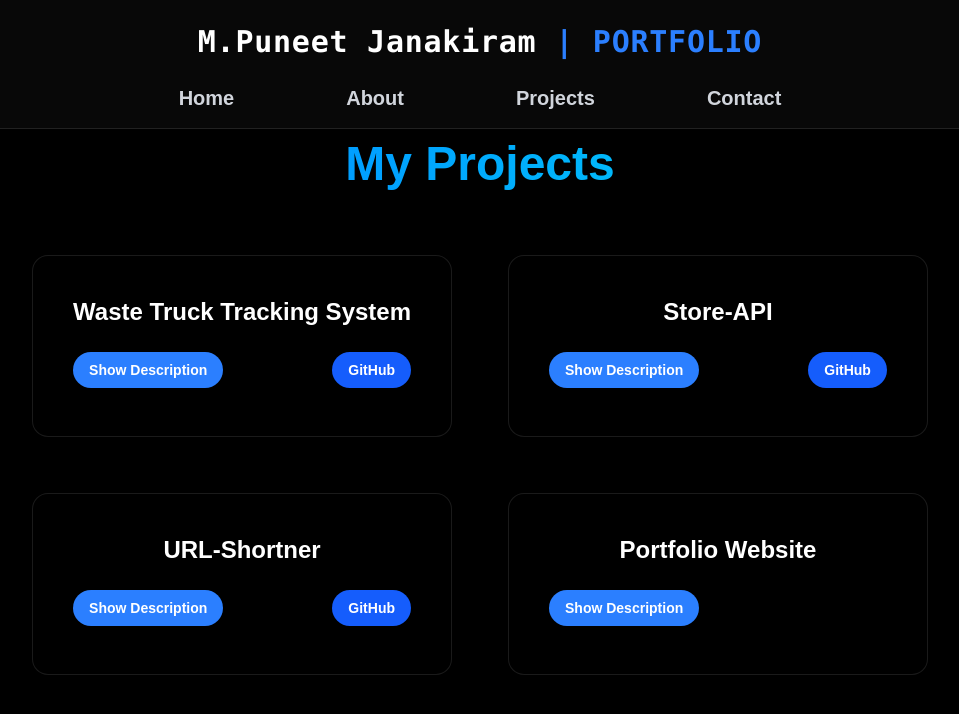
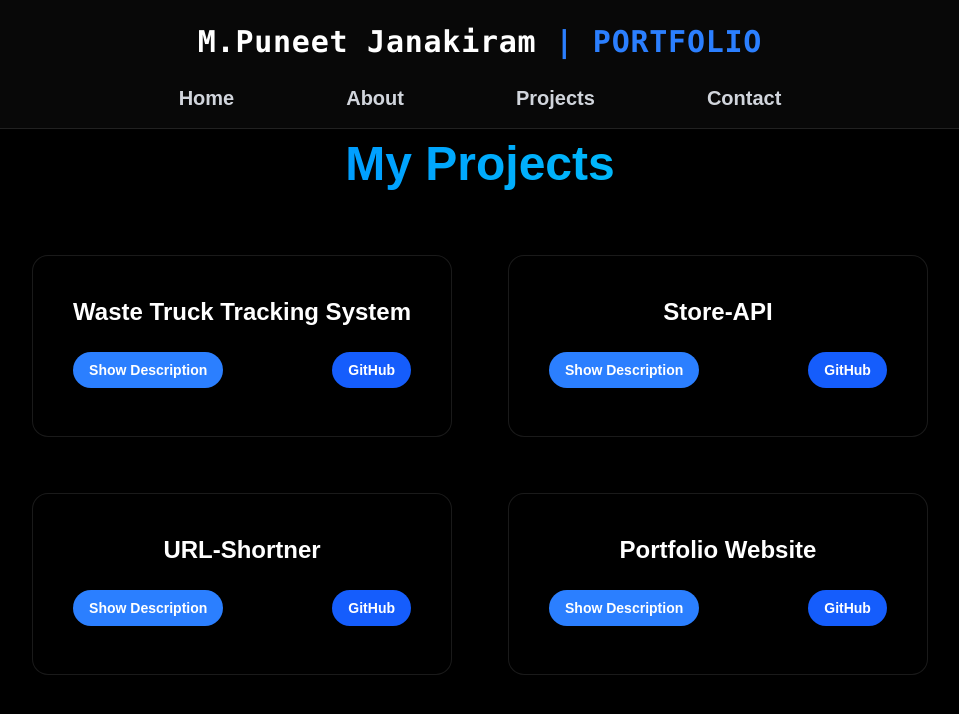
Before and after one commit to puneet-jr/PORTFOLIO, a React (Vite) app in the folder MY-Portfolio/: page /projects in a window 1280 px wide. Shown: the top 714 px of the page, without its empty margins (160-1119 px from the left). Built offline with nearby package versions, Linux system fonts and the light colour scheme.

Commit message:
Added github link of my Portfolio

```diff
--- a/MY-Portfolio/src/components/sections/Projects.jsx
+++ b/MY-Portfolio/src/components/sections/Projects.jsx
@@ -20,7 +20,7 @@ export const Projects = () => {
         },
         {
             name: "Portfolio Website",
-            github: "",
+            github: "https://github.com/puneet-jr/PORTFOLIO",
             description: "My personal portfolio website showcasing my projects, skills, and contact information.",
         },
 
```
